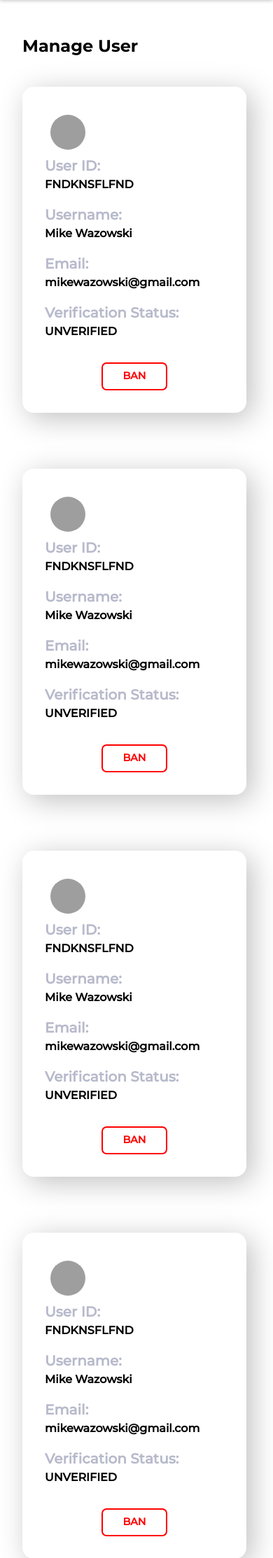
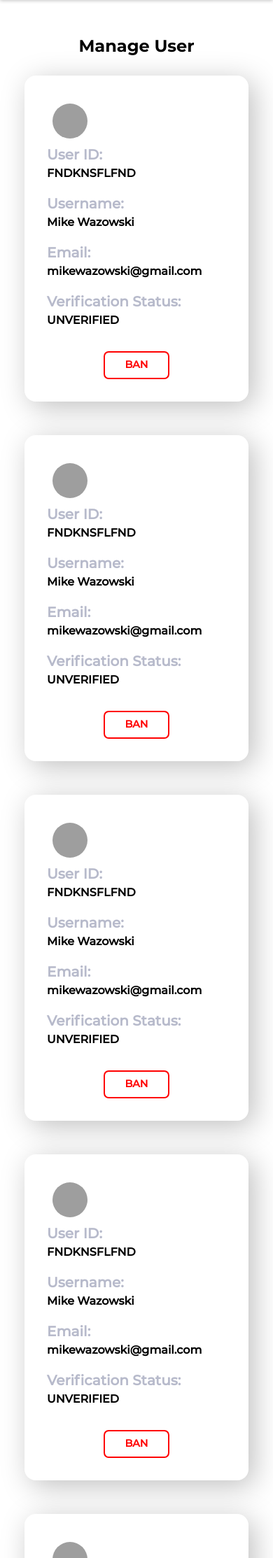
Before and after one commit to JacksonTai/ex-ledge, a PHP site: page /app/view/admin/manageUser.php in a window 390 px wide. Shown: the part 60-2287 px from the top of the page at 70% size. Run offline with PHP 8.4, Linux system fonts and the light colour scheme; a user stored in the database is signed in; grey boxes are pictures that could not be loaded.

Commit message:
Fixed issues mentioned by Jackson

```diff
--- a/public/css/admin/manageUser.css
+++ b/public/css/admin/manageUser.css
@@ -4,14 +4,15 @@
 
 .card-container{
     display: grid;
-    grid-template-columns: repeat( auto-fit, minmax(340px, 1fr) );
+    grid-template-columns: repeat( auto-fit, minmax(360px, 1fr) );
     margin: 0 auto;
+    justify-content: center;
 }
 
 .user-card{
     width: 100%;
     max-width: 20rem;
-    margin: 2.5rem 0;
+    margin: 2.5em 0;
     padding: 2em;
     border-radius: 1em;
     background-color: #ffffff;
@@ -60,3 +61,13 @@
     color: white;
     background-color: #ff0000;
 }
+
+@media (max-width: 795px) {
+    .main-title{
+        text-align: center;
+    }
+
+    .user-card{
+        margin: 1.5em auto;
+    }
+}
```
